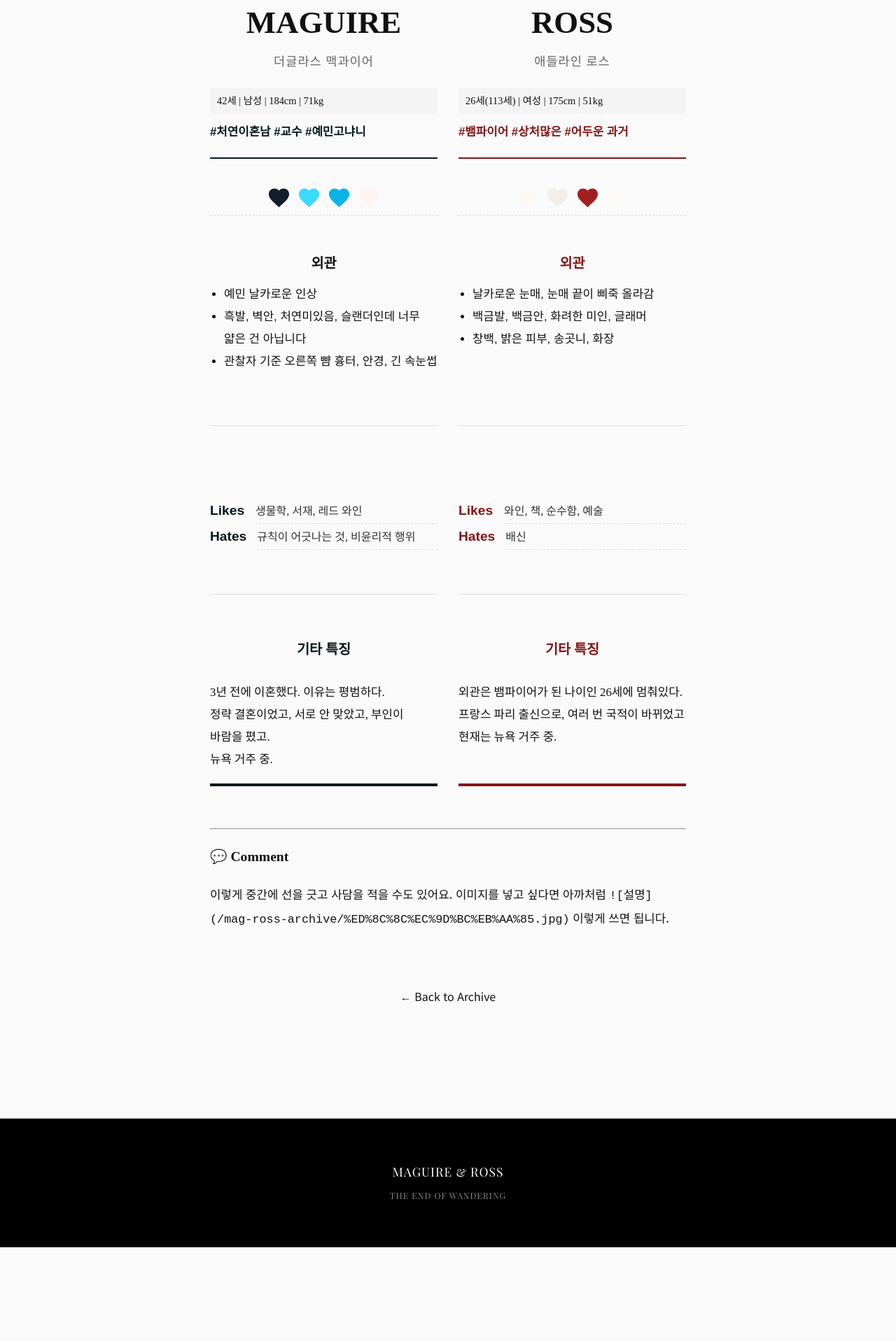
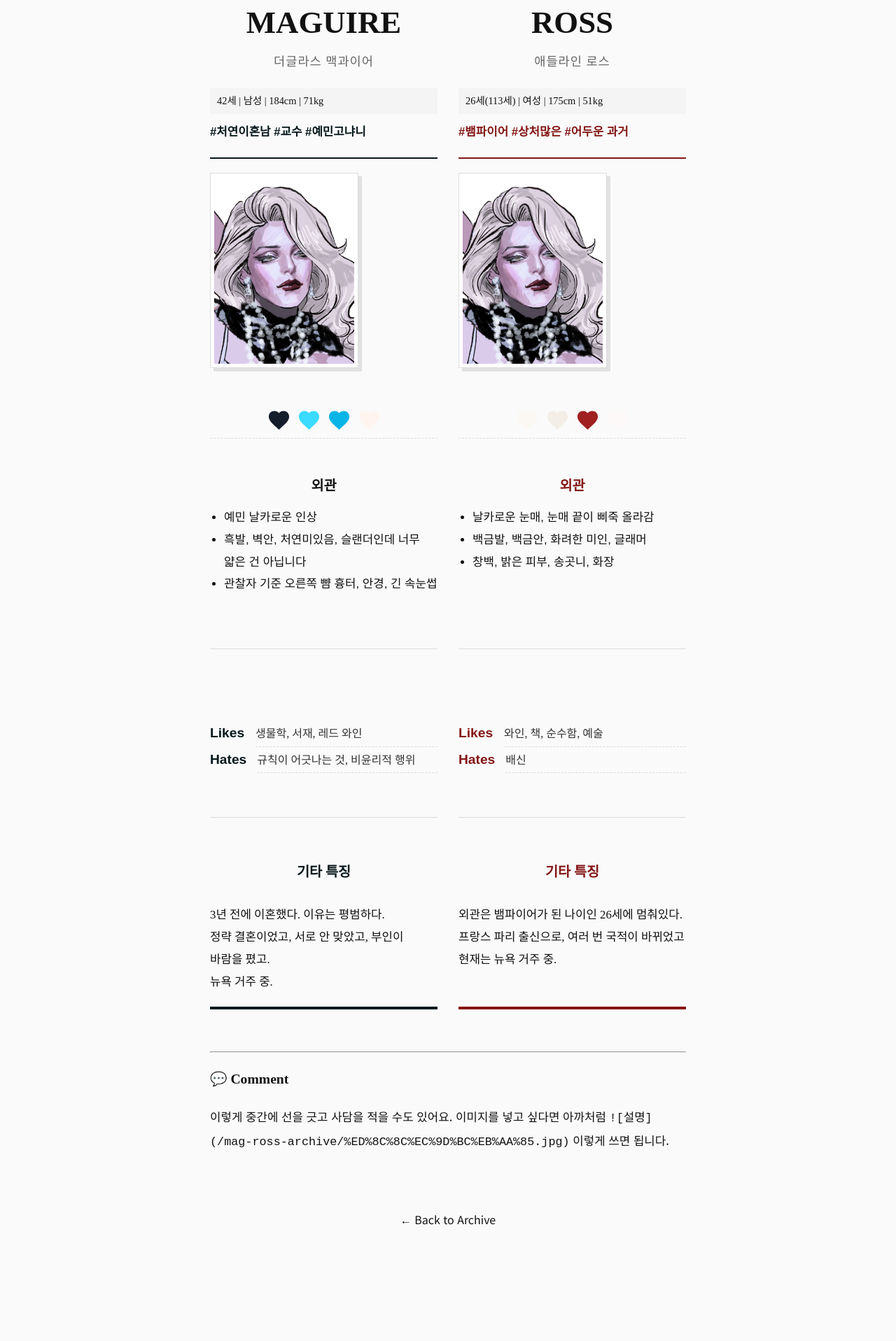
Before and after one commit to narelim/mag-ross-archive, a Jekyll site: the page built from _posts/2025-12-17-original42113.md, in a window 1280 px wide. Shown: the part 1516-3433 px from the top of the page at 70% size. Built offline with Jekyll 4.4.1, drawn with Linux system fonts in a browser that asks for light colours; some web fonts are replaced; before the commit the page ends 3299 px from its top, so only the background shows below that.

Commit message:
Update style.css

```diff
--- a/assets/css/style.css
+++ b/assets/css/style.css
@@ -565,10 +565,6 @@ header { padding: 30px 30px; text-align: center; border-bottom: 1px solid #eee;
     -webkit-mask-size: contain;
 
     border-radius: 0;
-
-    /* 🚨 핵심 추가: 얇은 테두리 효과 (그림자 필터 이용) */
-    /* 설명: X축0, Y축0 위치에서, 1.5px만큼 퍼지는, 연한 검은색 그림자 */
-    filter: drop-shadow(0px 0px 3px rgba(0,0,0,1.0));
 }
 
 
@@ -790,7 +786,7 @@ header { padding: 30px 30px; text-align: center; border-bottom: 1px solid #eee;
 /* (기타 디자인 유지) */
 .editorial-pair-grid .sheet-header { text-align: center; border-bottom-width: 2px; }
 .editorial-pair-grid .sheet-name { text-align: center; font-size: 2.8rem; /* 좁으니까 폰트 살짝 줄임 */ line-height: 1.1; }
-.editorial-pair-grid .sheet-portrait { display: none; }
+.editorial-pair-grid .sheet-portrait { display: block; }
 .editorial-pair-grid .sheet-middle { flex-direction: column; align-items: center; gap: 20px; }
 .editorial-pair-grid .sheet-ok-ng {text-align:left;}
 .editorial-pair-grid .sheet-box ul { display: inline-block; text-align: left; }
```
